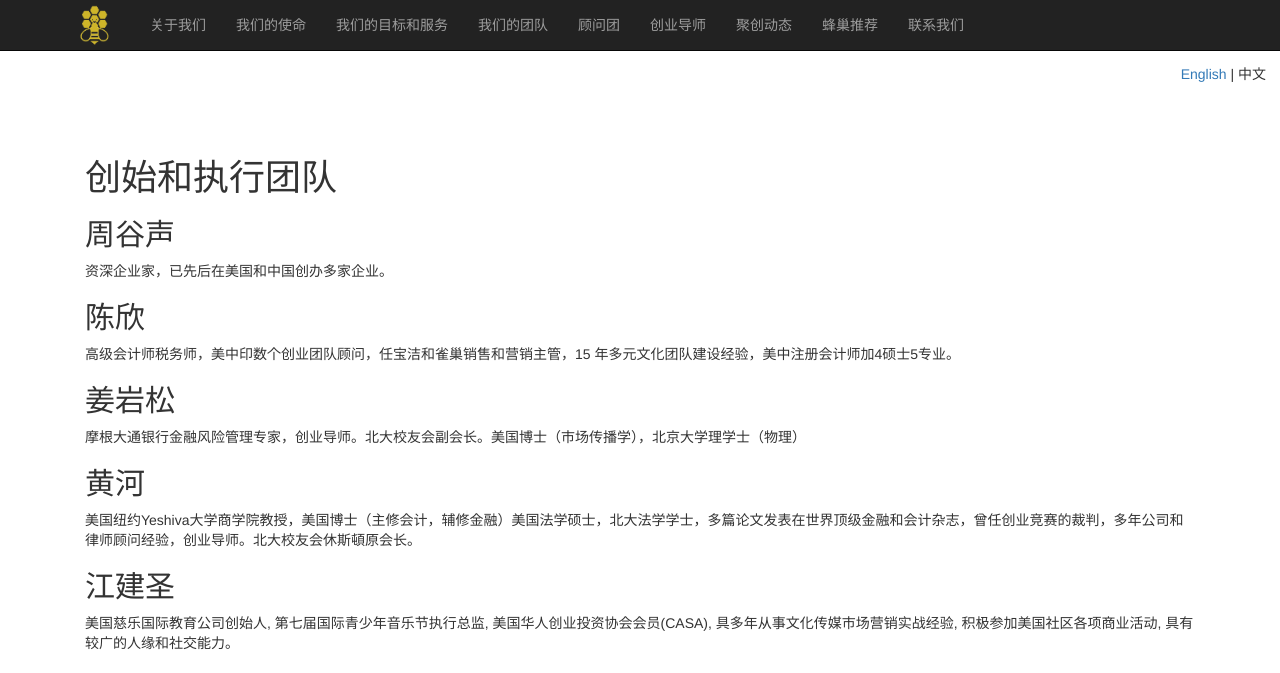
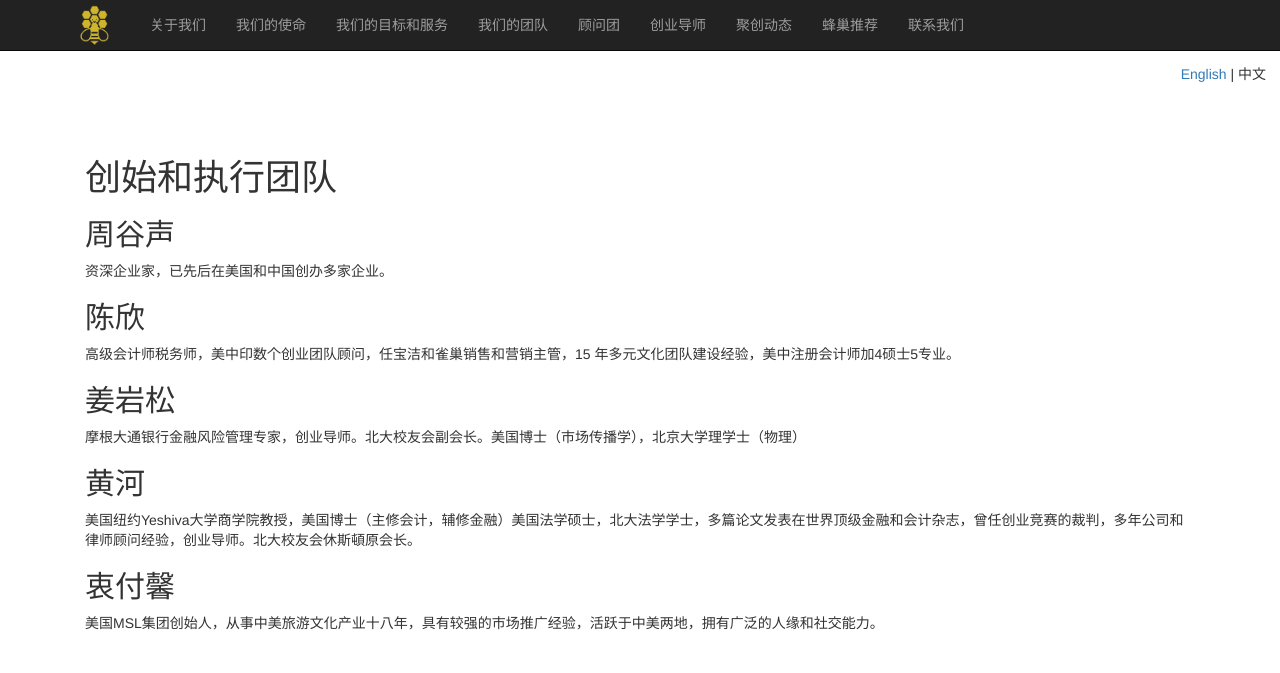
Before and after one commit to ibinc/ibinc.github.io, a Jekyll site: the page built from team_cn.md, in a window 1280 px wide, cut to the strip 0-673 px from the top of the page. Built offline with Jekyll 4.4.1, drawn with Linux system fonts in a browser that asks for light colours; Markdown is read by kramdown in place of the engine named in the settings.

Commit message:
Update team_cn.md

```diff
--- a/team_cn.md
+++ b/team_cn.md
@@ -16,7 +16,6 @@ title: 我们的团队
 ## 黄河
 美国纽约Yeshiva大学商学院教授，美国博士（主修会计，辅修金融）美国法学硕士，北大法学学士，多篇论文发表在世界顶级金融和会计杂志，曾任创业竞赛的裁判，多年公司和律师顾问经验，创业导师。北大校友会休斯頓原会长。
 
-## 江建圣
+## 衷付馨
 
-美国慈乐国际教育公司创始人,
-第七届国际青少年音乐节执行总监, 美国华人创业投资协会会员(CASA), 具多年从事文化传媒市场营销实战经验, 积极参加美国社区各项商业活动, 具有较广的人缘和社交能力。
+美国MSL集团创始人，从事中美旅游文化产业十八年，具有较强的市场推广经验，活跃于中美两地，拥有广泛的人缘和社交能力。
```
